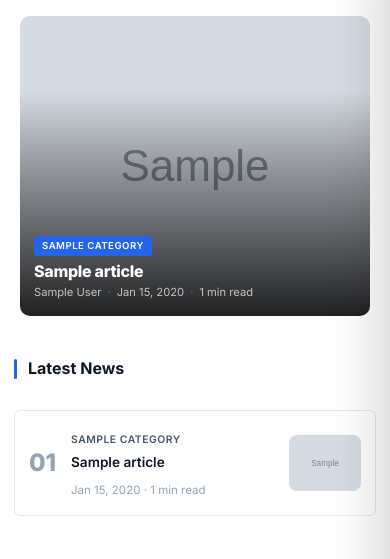
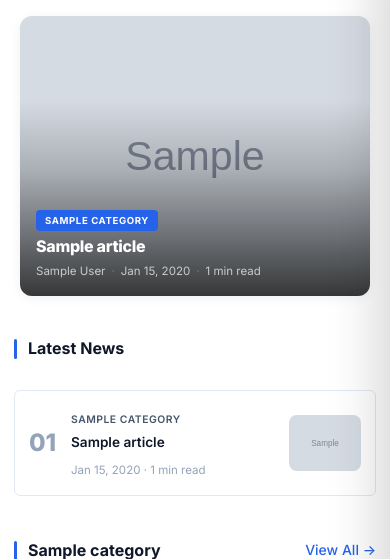
Before and after one commit to pachuau10/chhohhreivung_blog, a Django app: page / in a window 390 px wide. Shown: the part 56-615 px from the top of the page. Run offline with Django 5.2, Linux system fonts and the light colour scheme; tables that the repository leaves empty hold one stand-in row (values such as "Sample post"); grey boxes marked "Sample" are stand-in pictures; some libraries are stand-ins or nearby versions.

Commit message:
redesign hero carousel: beautiful fallback gradients per slide, remove auto-advance, polish UI

```diff
--- a/static/css/style.css
+++ b/static/css/style.css
@@ -342,8 +342,10 @@ input, textarea {
 .carousel {
   position: relative;
   overflow: hidden;
-  border-radius: var(--radius-md);
-  height: 480px;
+  border-radius: 16px;
+  height: 440px;
+  background: var(--bg-secondary);
+  box-shadow: 0 2px 12px rgba(0,0,0,0.06);
 }
 
 .carousel-track {
@@ -376,43 +378,70 @@ input, textarea {
 .slide-fallback {
   width: 100%;
   height: 100%;
+  position: relative;
   display: flex;
   align-items: center;
   justify-content: center;
-  font-size: 2rem;
-  font-weight: 700;
-  color: #fff;
-  background: linear-gradient(135deg, var(--secondary), #1e293b);
-}
+  overflow: hidden;
+}
+
+.slide-fb-pattern {
+  position: absolute;
+  inset: 0;
+  opacity: 0.1;
+  background-image:
+    radial-gradient(circle at 25% 25%, #fff 1px, transparent 1px),
+    radial-gradient(circle at 75% 75%, #fff 1px, transparent 1px);
+  background-size: 40px 40px;
+}
+
+.slide-fb-letter {
+  font-size: 6rem;
+  font-weight: 900;
+  color: rgba(255,255,255,0.15);
+  z-index: 1;
+  line-height: 1;
+}
+
+.slide-fb-0 { background: linear-gradient(135deg, #667eea 0%, #764ba2 100%); }
+.slide-fb-1 { background: linear-gradient(135deg, #f093fb 0%, #f5576c 100%); }
+.slide-fb-2 { background: linear-gradient(135deg, #4facfe 0%, #00f2fe 100%); }
+.slide-fb-3 { background: linear-gradient(135deg, #43e97b 0%, #38f9d7 100%); }
+.slide-fb-4 { background: linear-gradient(135deg, #fa709a 0%, #fee140 100%); }
+.slide-fb-5 { background: linear-gradient(135deg, #a18cd1 0%, #fbc2eb 100%); }
+.slide-fb-6 { background: linear-gradient(135deg, #fccb90 0%, #d57eeb 100%); }
+.slide-fb-7 { background: linear-gradient(135deg, #e0c3fc 0%, #8ec5fc 100%); }
+.slide-fb-8 { background: linear-gradient(135deg, #f5576c 0%, #ff758c 100%); }
+.slide-fb-9 { background: linear-gradient(135deg, #667eea 0%, #764ba2 100%); }
 
 .slide-overlay {
   position: absolute;
   inset: 0;
-  background: linear-gradient(to top, rgba(0,0,0,0.85) 0%, rgba(0,0,0,0.3) 50%, transparent 75%);
+  background: linear-gradient(to top, rgba(0,0,0,0.75) 0%, rgba(0,0,0,0.2) 45%, transparent 70%);
   z-index: 1;
 }
 
 .slide-content {
   position: absolute;
-  bottom: 36px;
-  left: 36px;
-  max-width: 600px;
+  bottom: 40px;
+  left: 40px;
+  max-width: 560px;
   z-index: 2;
   color: #fff;
-  padding-right: 80px;
+  padding-right: 60px;
 }
 
 .slide-badge {
   display: inline-block;
-  padding: 3px 10px;
+  padding: 5px 14px;
   background: var(--primary);
   color: #fff;
-  font-size: 0.7rem;
-  font-weight: 600;
+  font-size: 0.72rem;
+  font-weight: 700;
   text-transform: uppercase;
-  letter-spacing: 0.5px;
-  border-radius: 3px;
-  margin-bottom: 12px;
+  letter-spacing: 0.6px;
+  border-radius: 4px;
+  margin-bottom: 14px;
 }
 
 .slide-title {
@@ -2683,14 +2712,14 @@ input, textarea {
     }
 
     .carousel {
-        height: 450px;
+        height: 360px;
     }
 
     .slide-content {
         bottom: 28px;
         left: 28px;
-        max-width: 460px;
-        padding-right: 56px;
+        max-width: 420px;
+        padding-right: 44px;
     }
 
     .slide-title {
@@ -3149,15 +3178,15 @@ input, textarea {
     }
 
     .slide-content {
-        bottom: 16px;
-        left: 16px;
+        bottom: 20px;
+        left: 20px;
         max-width: 100%;
-        padding-right: 44px;
+        padding-right: 40px;
     }
 
     .slide-title {
-        font-size: 1.1rem;
-        margin-bottom: 4px;
+        font-size: 1.15rem;
+        margin-bottom: 6px;
         word-wrap: break-word;
         overflow-wrap: break-word;
         hyphens: auto;
@@ -3166,13 +3195,13 @@ input, textarea {
     .slide-excerpt { display: none; }
 
     .slide-meta {
-        font-size: 0.7rem;
+        font-size: 0.72rem;
     }
 
     .slide-badge {
-        font-size: 0.6rem;
-        padding: 2px 7px;
-        margin-bottom: 6px;
+        font-size: 0.62rem;
+        padding: 3px 10px;
+        margin-bottom: 8px;
     }
 
     .carousel-arrow {
@@ -3311,13 +3340,14 @@ input, textarea {
     }
 
     .carousel {
-        height: 300px;
+        height: 280px;
+        border-radius: 12px;
     }
 
     .slide-content {
-        bottom: 14px;
-        left: 14px;
-        padding-right: 36px;
+        bottom: 16px;
+        left: 16px;
+        padding-right: 32px;
     }
 
     .slide-title {
@@ -3326,12 +3356,13 @@ input, textarea {
 
     .slide-badge {
         font-size: 0.6rem;
-        padding: 2px 8px;
+        padding: 3px 9px;
         margin-bottom: 6px;
     }
 
     .carousel-dots {
-        right: 14px;
+        bottom: 8px;
+        right: 16px;
         gap: 6px;
     }
 
--- a/static/js/main.js
+++ b/static/js/main.js
@@ -322,7 +322,6 @@
             var nextBtn = document.getElementById('carouselNext');
             var current = 0;
             var total = slides.length;
-            var timer = null;
 
             if (total < 2) return;
 
@@ -341,7 +340,6 @@
 
             function resetTimer() {
                 clearInterval(timer);
-                timer = setInterval(nextSlide, 4000);
             }
 
             if (nextBtn) nextBtn.addEventListener('click', function () { nextSlide(); resetTimer(); });
@@ -353,11 +351,6 @@
                     resetTimer();
                 });
             });
-
-            timer = setInterval(nextSlide, 4000);
-
-            carousel.addEventListener('mouseenter', function () { clearInterval(timer); });
-            carousel.addEventListener('mouseleave', function () { timer = setInterval(nextSlide, 4000); });
         }
 
         /* ========================================
--- a/templates/includes/hero.html
+++ b/templates/includes/hero.html
@@ -5,12 +5,16 @@
     <div class="carousel" id="heroCarousel">
       <div class="carousel-track">
         {% for article in hero_articles %}
+        {% with fallback_class="slide-fb-"|add:forloop.counter0|stringformat:"s" %}
         <a href="{{ article.get_absolute_url }}" class="slide">
           <div class="slide-bg">
             {% if article.featured_image %}
             <img src="{{ article.featured_image.url }}" alt="{{ article.title }}" loading="{% if forloop.first %}eager{% else %}lazy{% endif %}">
             {% else %}
-            <div class="slide-fallback">{{ article.category.name|default:"Featured" }}</div>
+            <div class="slide-fallback {{ fallback_class }}">
+              <div class="slide-fb-pattern"></div>
+              <span class="slide-fb-letter">{{ article.title|first }}</span>
+            </div>
             {% endif %}
             <div class="slide-overlay"></div>
           </div>
@@ -27,6 +31,7 @@
             </div>
           </div>
         </a>
+        {% endwith %}
         {% endfor %}
       </div>
 
```
